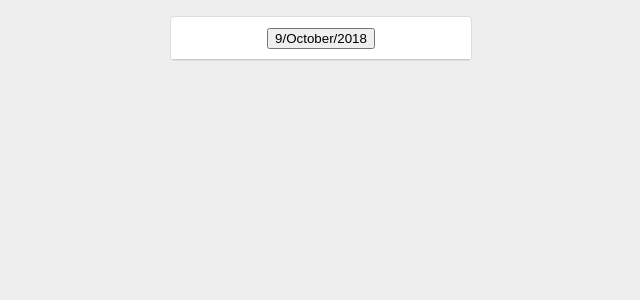
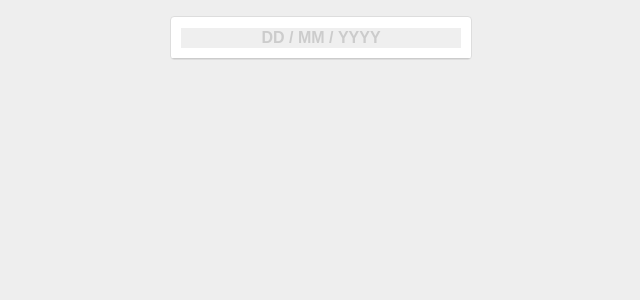
Before and after one commit to rajasegar/react-awesome-datepicker-demo, a React (Create React App) app: page / in a window 1280 px wide. Shown: the top 300 px of the page, without its empty margins (319-959 px from the left). Built offline with nearby package versions, Linux system fonts and the light colour scheme.

Commit message:
Style refactoring and ux changes

```diff
--- a/src/DatePicker.js
+++ b/src/DatePicker.js
@@ -3,6 +3,21 @@ import DayPicker from "./DayPicker";
 import MonthPicker from "./MonthPicker";
 import YearPicker from "./YearPicker";
 import styled from "styled-components";
+
+const months = [
+  "January",
+  "February",
+  "March",
+  "April",
+  "May",
+  "June",
+  "July",
+  "August",
+  "September",
+  "October",
+  "November",
+  "December"
+];
 
 const Wrapper = styled.div`
   background: white;
@@ -14,8 +29,21 @@ const Wrapper = styled.div`
   border: 1px solid #ddd;
 `;
 
-const Picker = styled.div`
+const Trigger = styled.button`
+  border: none;
+  font-weight: bold;
+  font-size: 1em;
+  cursor: pointer;
+  color: #ccc;
+  width: 100%;
+`;
+
+const TriggerWrapper = styled.div`
   padding: 10px;
+`;
+
+const StyledSpan = styled.span`
+  color: ${props => (props.active ? "#ff7494" : "#ccc")};
 `;
 
 const Dropdown = styled.div`
@@ -25,34 +53,30 @@ const Dropdown = styled.div`
 class DatePicker extends Component {
   constructor(props) {
     super(props);
-    let today = new Date();
-    const months = [
-      "January",
-      "February",
-      "March",
-      "April",
-      "May",
-      "June",
-      "July",
-      "August",
-      "September",
-      "October",
-      "November",
-      "December"
-    ];
-
+    //let today = new Date();
     this.state = {
       showDayPicker: false,
       showMonthPicker: false,
       showYearPicker: false,
-      date: today.getDate(),
-      month: months[today.getMonth()],
-      year: today.getFullYear()
+      //date: today.getDate(),
+      //month: today.getMonth() + 1,
+      //year: today.getFullYear()
+      date: "DD",
+      month: "MM",
+      year: "YYYY"
     };
 
+    this.renderDayPicker = this.renderDayPicker.bind(this);
     this.renderMonthPicker = this.renderMonthPicker.bind(this);
     this.renderYearPicker = this.renderYearPicker.bind(this);
     this.onDatePicked = this.onDatePicked.bind(this);
+  }
+
+  renderDayPicker() {
+    this.setState({
+      showDayPicker: true,
+      date: "DD"
+    });
   }
 
   renderMonthPicker(d) {
@@ -60,7 +84,8 @@ class DatePicker extends Component {
     this.setState({
       showDayPicker: false,
       showMonthPicker: true,
-      date: d
+      date: d.toString().padStart(2, "0"),
+      month: "MM"
     });
   }
 
@@ -69,7 +94,8 @@ class DatePicker extends Component {
     this.setState({
       showMonthPicker: false,
       showYearPicker: true,
-      month: m
+      month: (months.indexOf(m) + 1).toString().padStart(2, "0"),
+      year: "YYYY"
     });
   }
 
@@ -92,15 +118,13 @@ class DatePicker extends Component {
     } = this.state;
     return (
       <Wrapper>
-        <Picker>
-          <button
-            onClick={() => {
-              this.setState({ showDayPicker: true });
-            }}
-          >
-            {date}/{month}/{year}
-          </button>
-        </Picker>
+        <TriggerWrapper>
+          <Trigger onClick={this.renderDayPicker}>
+            <StyledSpan active={showDayPicker}>{date}</StyledSpan> /&nbsp;
+            <StyledSpan active={showMonthPicker}>{month}</StyledSpan> /&nbsp;
+            <StyledSpan active={showYearPicker}>{year}</StyledSpan>
+          </Trigger>
+        </TriggerWrapper>
         <Dropdown>
           {showDayPicker && <DayPicker onDatePicked={this.renderMonthPicker} />}
           {showMonthPicker && (
--- a/src/DayPicker.js
+++ b/src/DayPicker.js
@@ -6,10 +6,15 @@ const Wrapper = styled.div`
   grid-template-columns: repeat(6, 1fr);
   grid-column-gap: 5px;
   grid-row-gap: 5px;
-  max-width: 300px;
+  max-width: 250px;
+  max-height: 217px;
   margin: 0 auto;
 `;
 
+const Caption = styled.p`
+  color: #ccc;
+  font-size: 0.75em;
+`;
 const DayButton = styled.button`
   background: none;
   border: none;
@@ -25,6 +30,7 @@ const DayButton = styled.button`
   &:active,
   &:hover {
     background: #ff7494;
+    color: white;
   }
 `;
 
@@ -44,7 +50,7 @@ class DatePicker extends Component {
     const { onDatePicked } = this.props;
     return (
       <div>
-        <p>Select a day</p>
+        <Caption>Select a day</Caption>
         <Wrapper>
           {days.map(d => (
             <DayButton key={d} onClick={this.pickDate}>
--- a/src/MonthPicker.js
+++ b/src/MonthPicker.js
@@ -6,10 +6,16 @@ const Wrapper = styled.div`
   grid-template-columns: repeat(3, 1fr);
   grid-column-gap: 5px;
   grid-row-gap: 5px;
-  max-width: 300px;
-  margin: 0 auto;
+  max-width: 250px;
+  min-height: 167px;
+  max-height: 167px;
+  margin: 25px auto;
 `;
 
+const Caption = styled.p`
+  color: #ccc;
+  font-size: 0.75em;
+`;
 const MonthButton = styled.button`
   background: none;
   border: none;
@@ -23,6 +29,7 @@ const MonthButton = styled.button`
   &:active,
   &:hover {
     background: #ff7494;
+    color: white;
   }
 `;
 
@@ -55,7 +62,7 @@ class DatePicker extends Component {
     const { onMonthPicked } = this.props;
     return (
       <div>
-        <p>Select month</p>
+        <Caption>Select month</Caption>
         <Wrapper>
           {months.map(m => (
             <MonthButton key={m} onClick={this.pickMonth}>
--- a/src/YearPicker.js
+++ b/src/YearPicker.js
@@ -6,10 +6,15 @@ const Wrapper = styled.div`
   grid-template-columns: repeat(5, 1fr);
   grid-column-gap: 5px;
   grid-row-gap: 5px;
-  max-width: 300px;
-  max-height: 300px;
+  max-width: 250px;
+  max-height: 217px;
   overflow-y: auto;
   margin: 0 auto;
+`;
+
+const Caption = styled.p`
+  color: #ccc;
+  font-size: 0.75em;
 `;
 
 const YearButton = styled.button`
@@ -25,6 +30,7 @@ const YearButton = styled.button`
   &:active,
   &:hover {
     background: #ff7494;
+    color: white;
   }
 `;
 
@@ -48,7 +54,7 @@ class DatePicker extends Component {
     const { onYearPicked } = this.props;
     return (
       <div>
-        <p>Select year</p>
+        <Caption>Select year</Caption>
         <Wrapper>
           {years.map(y => (
             <YearButton onClick={this.pickYear} key={y}>
```
Also changed, not shown: 2 other files (tests, documents, lock files or other folders).
